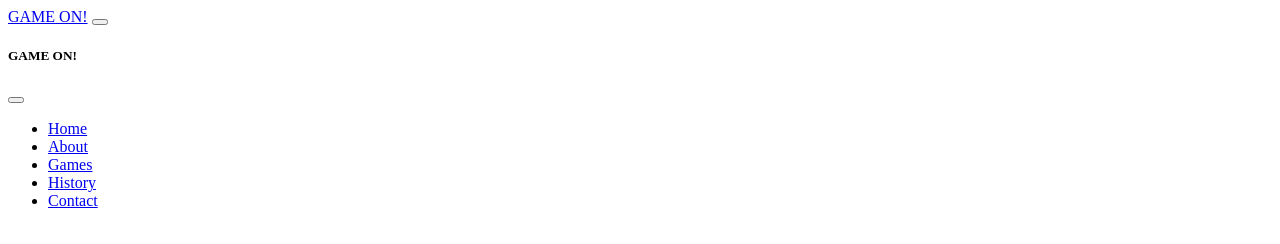
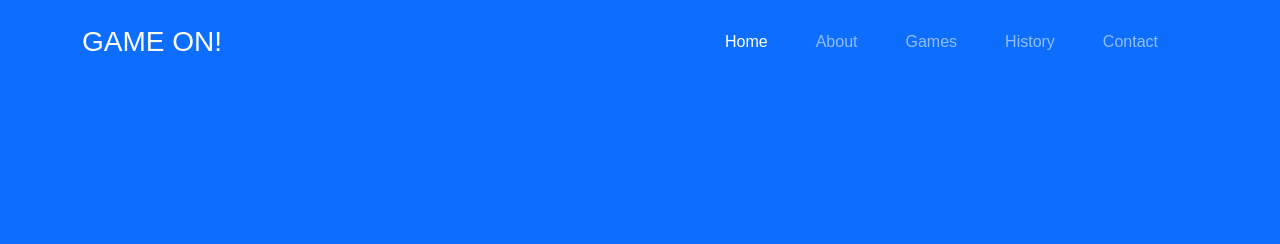
Before and after one commit to Baanners/GameOn-Portfolio, a website: page assets/partial/partial.header.html in a window 1280 px wide. Drawn offline with nearby package versions, Linux system fonts and the light colour scheme; files that its build step writes are made by us from their sources; the site is published under a folder, as on GitHub Pages, so addresses that start at the root find nothing.

Commit message:
Update partial.header.html

```diff
--- a/assets/partial/partial.header.html
+++ b/assets/partial/partial.header.html
@@ -3,7 +3,7 @@
 <head>
     <meta charset="UTF-8">
     <meta name="viewport" content="width=device-width, initial-scale=1.0">
-    <link rel="stylesheet" href="/assets/css/style.header.css">
+    <link rel="stylesheet" href="assets/css/style.header.css">
 </head>
 <body>
 
@@ -46,7 +46,7 @@
         </div>
     </nav>
 
-    <script src="/assets/js/script.headerscroll.js"></script>
+    <script src="assets/js/script.headerscroll.js"></script>
     <script src="https://cdn.jsdelivr.net/npm/bootstrap@5.3.0/dist/js/bootstrap.bundle.min.js"></script>
 </body>
 </html>
```
